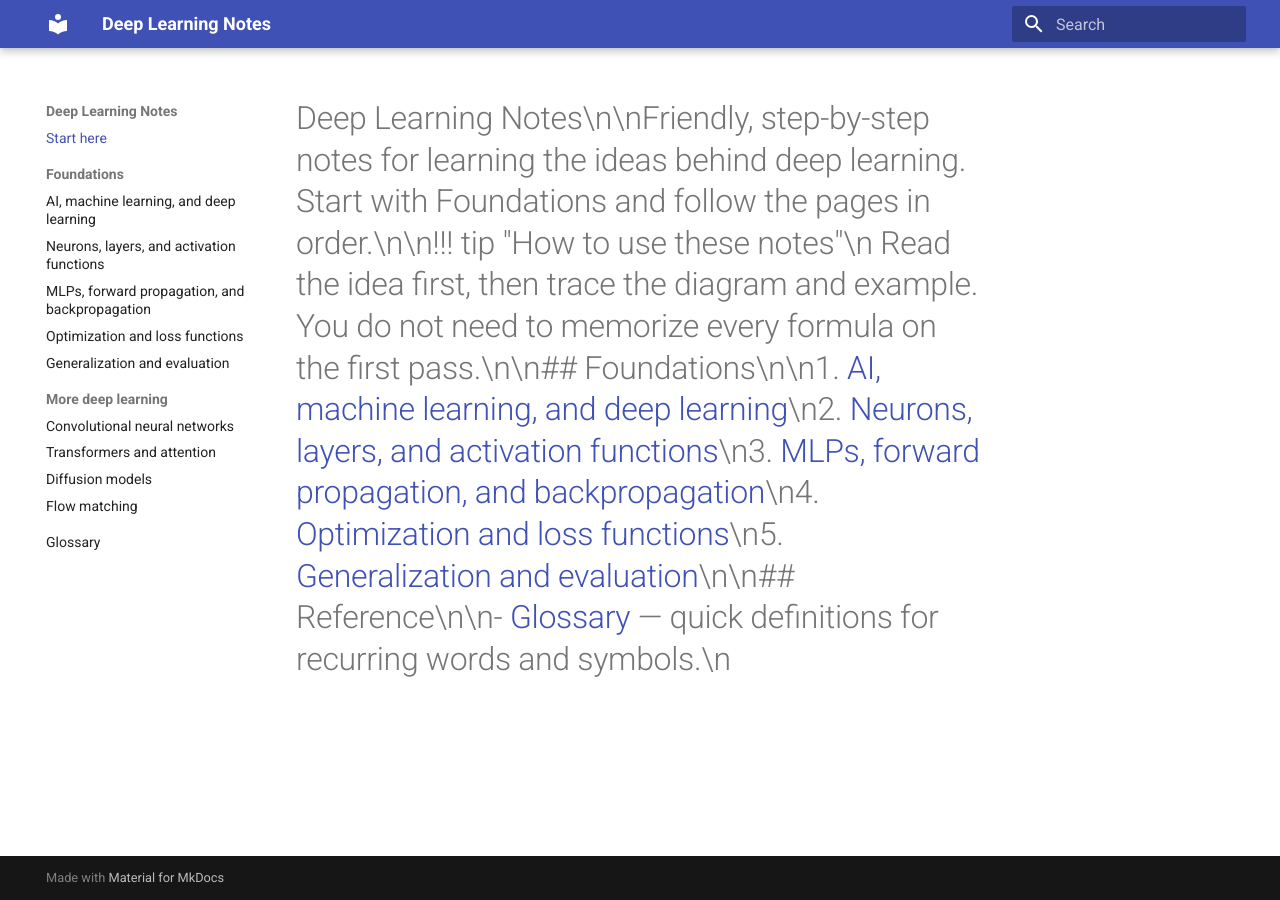
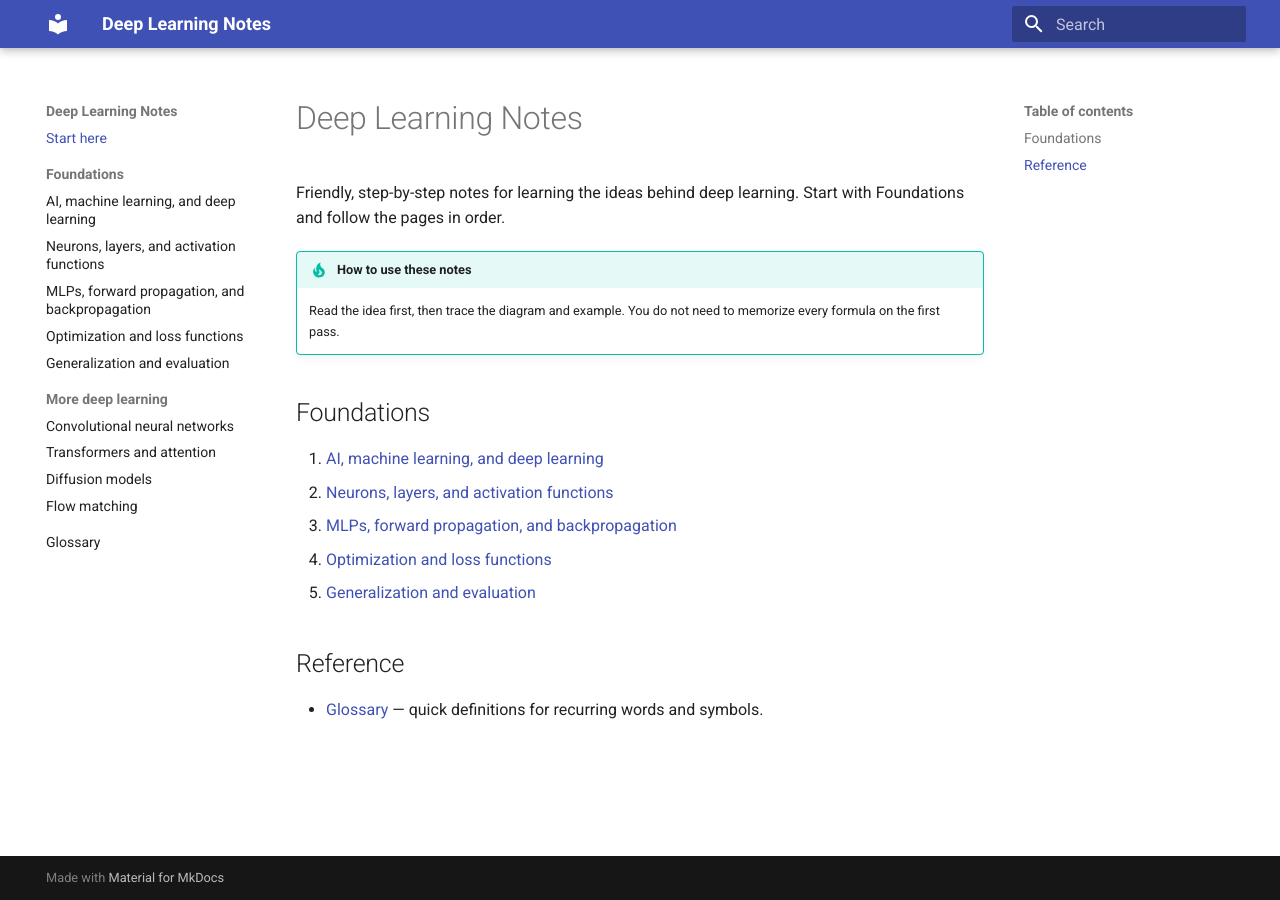
Before and after one commit to alkh005/Deep_learning_notes, an MkDocs documentation site: the page built from docs/index.md, in a window 1280 px wide. Built offline with MkDocs 1.6.1 and Material for MkDocs 9.7.7, drawn with Linux system fonts in a browser that asks for light colours.

Commit message:
Fix homepage Markdown formatting

```diff
--- a/docs/index.md
+++ b/docs/index.md
@@ -1 +1,18 @@
-# Deep Learning Notes\n\nFriendly, step-by-step notes for learning the ideas behind deep learning. Start with Foundations and follow the pages in order.\n\n!!! tip "How to use these notes"\n    Read the idea first, then trace the diagram and example. You do not need to memorize every formula on the first pass.\n\n## Foundations\n\n1. [AI, machine learning, and deep learning](foundations/01-ai-ml-deep-learning.md)\n2. [Neurons, layers, and activation functions](foundations/02-neurons-layers-activations.md)\n3. [MLPs, forward propagation, and backpropagation](foundations/03-mlp-forward-backprop.md)\n4. [Optimization and loss functions](foundations/04-optimization-losses.md)\n5. [Generalization and evaluation](foundations/05-generalization-evaluation.md)\n\n## Reference\n\n- [Glossary](glossary.md) — quick definitions for recurring words and symbols.\n
+# Deep Learning Notes
+
+Friendly, step-by-step notes for learning the ideas behind deep learning. Start with Foundations and follow the pages in order.
+
+!!! tip "How to use these notes"
+    Read the idea first, then trace the diagram and example. You do not need to memorize every formula on the first pass.
+
+## Foundations
+
+1. [AI, machine learning, and deep learning](foundations/01-ai-ml-deep-learning.md)
+2. [Neurons, layers, and activation functions](foundations/02-neurons-layers-activations.md)
+3. [MLPs, forward propagation, and backpropagation](foundations/03-mlp-forward-backprop.md)
+4. [Optimization and loss functions](foundations/04-optimization-losses.md)
+5. [Generalization and evaluation](foundations/05-generalization-evaluation.md)
+
+## Reference
+
+- [Glossary](glossary.md) — quick definitions for recurring words and symbols.
```
